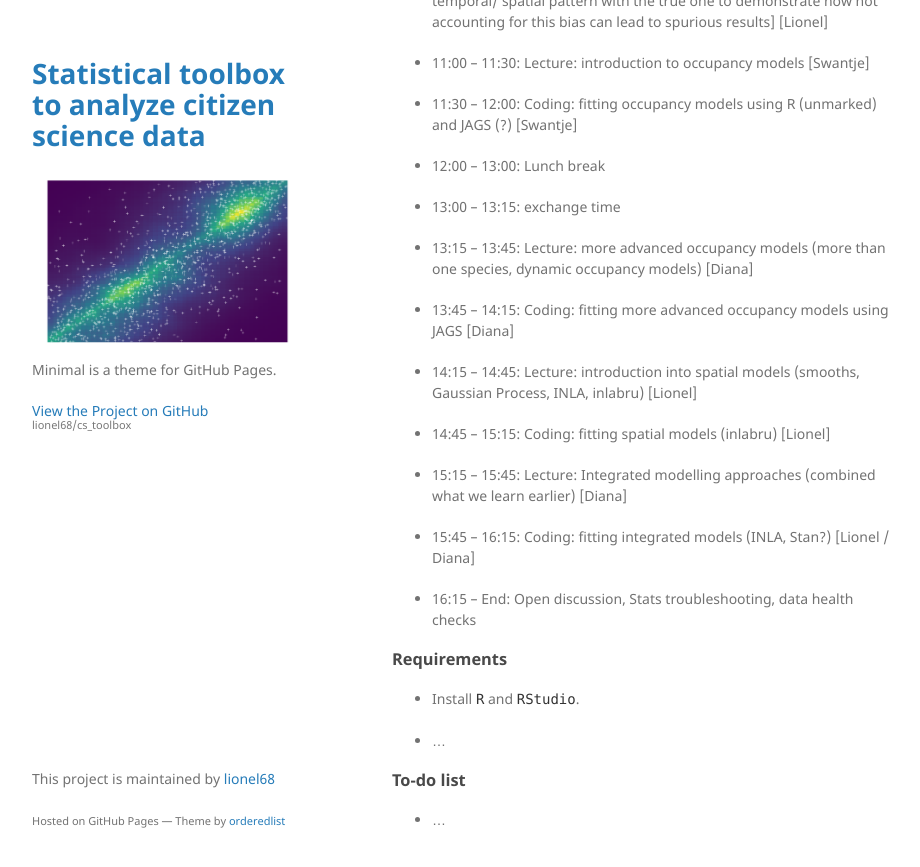
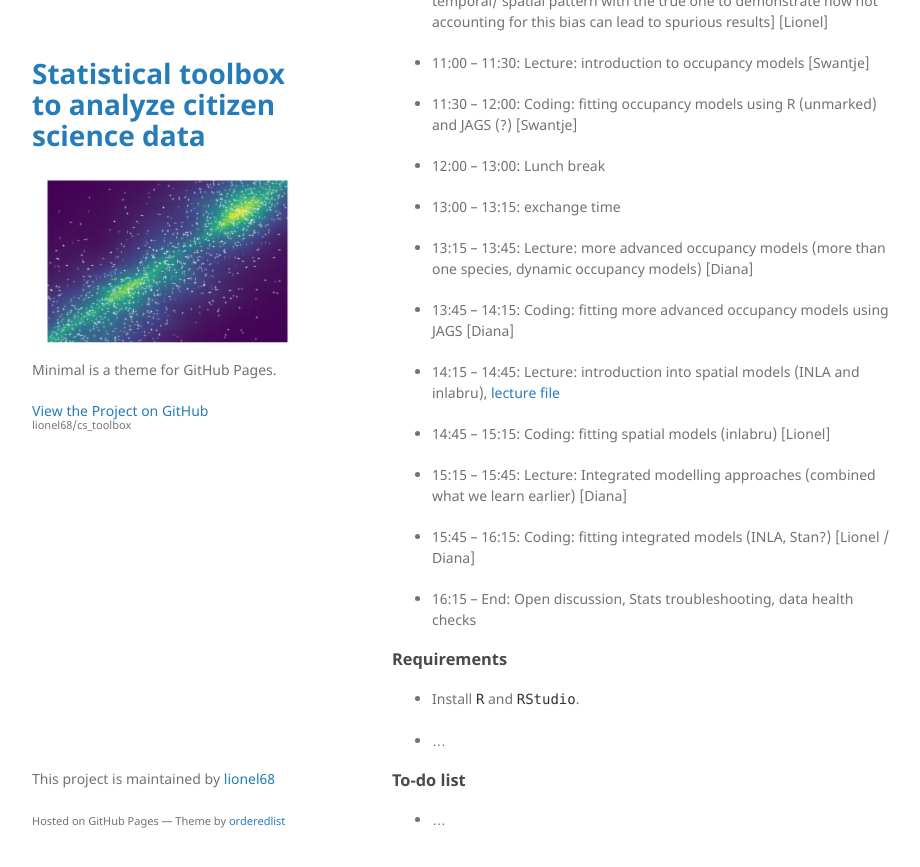
Before and after one commit to lionel68/cs_toolbox, a Jekyll site: the page built from index.md, in a window 1280 px wide and 900 px high, scrolled down 728 px. Shown: the top 867 px of the window, without its empty margins (178-1098 px from the left). Built offline with Jekyll 4.4.1, drawn with Linux system fonts in a browser that asks for light colours.

Commit message:
add link to L05

```diff
--- a/index.md
+++ b/index.md
@@ -37,7 +37,7 @@ layout: default
 
 * 13:45 – 14:15: Coding: fitting more advanced occupancy models using JAGS [Diana]
 
-* 14:15 – 14:45: Lecture: introduction into spatial models (smooths, Gaussian Process, INLA, inlabru) [Lionel]
+* 14:15 – 14:45: Lecture: introduction into spatial models (INLA and inlabru), [lecture file](docs/05_spatial_lecture.html)
 
 * 14:45 – 15:15: Coding: fitting spatial models (inlabru) [Lionel]
 
```
